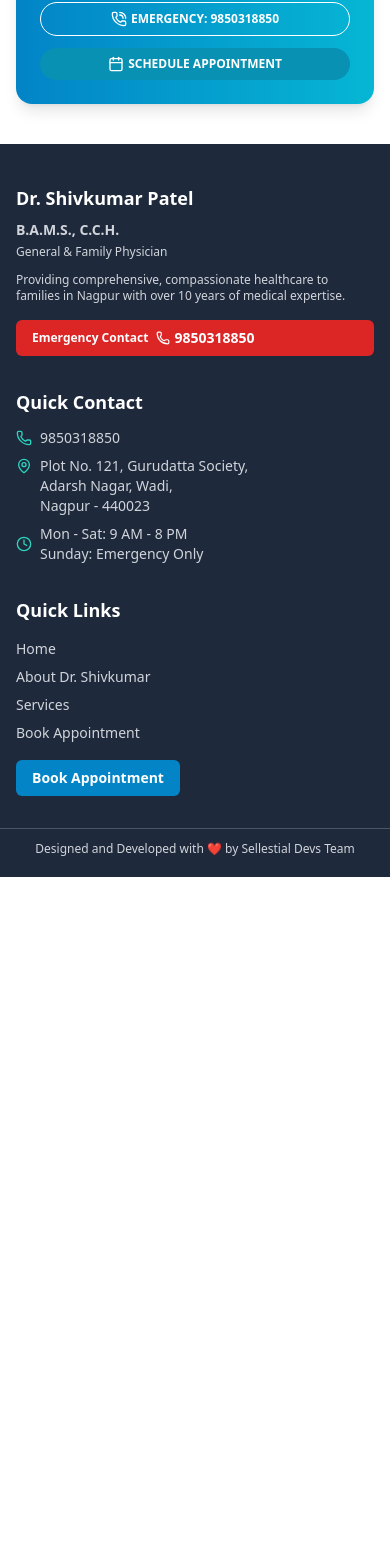
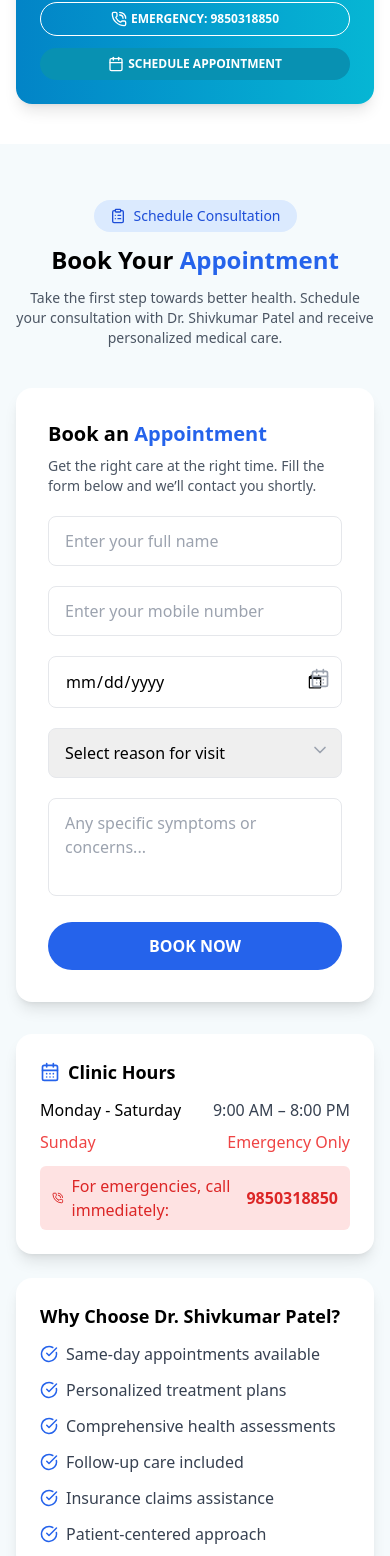
Before and after one commit to Rishi9822/Dr.Shiv_Clinic, a React (Vite) app in the folder Client/: page / in a window 390 px wide. Shown: the part 5426-6982 px from the top of the page. Before the commit the page ends 6303 px from the top, so only its background shows below. Built offline with nearby package versions, Linux system fonts and the light colour scheme.

Commit message:
Book appointment added

```diff
--- a/Client/package.json
+++ b/Client/package.json
@@ -14,7 +14,8 @@
     "lucide-react": "^0.536.0",
     "react": "^19.1.0",
     "react-countup": "^6.5.3",
-    "react-dom": "^19.1.0"
+    "react-dom": "^19.1.0",
+    "react-hook-form": "^7.62.0"
   },
   "devDependencies": {
     "@eslint/js": "^9.30.1",
--- a/Client/src/App.jsx
+++ b/Client/src/App.jsx
@@ -8,6 +8,7 @@ import CallToAction from './components/CallToAction';
 import AboutSection from './components/AboutSection';
 import MedicalAssistanceCTA from './components/MedicalAssistanceCTA';
 import QualityCareSection from './components/QualityCareSection';
+import BookAppointmentSection from './components/BookAppointmentSection';
 
 function App() {
   return (
@@ -20,6 +21,7 @@ function App() {
       <AboutSection />
 <QualityCareSection />
       <MedicalAssistanceCTA />
+      <BookAppointmentSection />
 
 
 
--- /dev/null
+++ b/Client/src/components/BookAppointmentSection.jsx
@@ -0,0 +1,171 @@
+import React from 'react';
+import { useForm } from 'react-hook-form';
+import { CalendarDays, PhoneCall, ChevronDown, ClipboardList, CheckCircle } from 'lucide-react';
+
+const BookAppointmentSection = () => {
+  const {
+    register,
+    handleSubmit,
+    formState: { errors }
+  } = useForm();
+
+  const today = new Date().toISOString().split('T')[0]; // YYYY-MM-DD
+
+  const onSubmit = (data) => {
+    console.log('Form submitted:', data);
+    // Here, you can handle API or logic
+  };
+
+  return (
+    <section className="py-14 md:py-20 bg-[#f5fafc]">
+      <div className="max-w-7xl mx-auto px-4">
+
+        {/* Top heading */}
+        <div className="text-center mb-10">
+          <button className="inline-flex items-center gap-2 bg-blue-100 text-blue-700 px-4 py-1.5 rounded-full text-sm mb-3 hover:bg-blue-200 transition">
+            <ClipboardList size={16} /> Schedule Consultation
+          </button>
+          <h2 className="text-2xl md:text-4xl font-bold mb-3">
+            Book Your <span className="text-blue-600">Appointment</span>
+          </h2>
+          <p className="text-gray-600 text-sm md:text-base max-w-2xl mx-auto">
+            Take the first step towards better health. Schedule your consultation with Dr. Shivkumar Patel and receive personalized medical care.
+          </p>
+        </div>
+
+        {/* Main content */}
+        <div className="grid grid-cols-1 md:grid-cols-3 gap-8">
+
+          {/* Booking form - visually larger */}
+          <div className="bg-white rounded-2xl shadow-lg p-8 md:col-span-1 hover:shadow-xl transition duration-300">
+            <h3 className="font-semibold text-xl md:text-2xl mb-2">
+              Book an <span className="text-blue-600">Appointment</span>
+            </h3>
+            <p className="text-gray-600 text-sm md:text-base mb-5">
+              Get the right care at the right time. Fill the form below and we’ll contact you shortly.
+            </p>
+            <form onSubmit={handleSubmit(onSubmit)} className="space-y-5">
+
+              {/* Full Name */}
+              <div>
+                <input
+                  type="text"
+                  placeholder="Enter your full name"
+                  {...register('name', { required: true, minLength: 2 })}
+                  className="w-full border rounded-lg px-4 py-3 text-base focus:ring-2 focus:ring-blue-500 outline-none transition"
+                />
+                {errors.name && (
+                  <p className="text-red-500 text-xs mt-1">Name must be at least 2 characters</p>
+                )}
+              </div>
+
+              {/* Mobile */}
+              <div>
+                <input
+                  type="tel"
+                  placeholder="Enter your mobile number"
+                  {...register('mobile', { required: true, pattern: /^[0-9]{10}$/ })}
+                  className="w-full border rounded-lg px-4 py-3 text-base focus:ring-2 focus:ring-blue-500 outline-none transition"
+                />
+                {errors.mobile && (
+                  <p className="text-red-500 text-xs mt-1">Mobile number must be exactly 10 digits</p>
+                )}
+              </div>
+
+              {/* Date */}
+              <div className="relative">
+                <input
+                  type="date"
+                  min={today}
+                  {...register('date', { required: true })}
+                  className="w-full border rounded-lg px-4 py-3 text-base focus:ring-2 focus:ring-blue-500 outline-none transition"
+                />
+                <CalendarDays size={20} className="absolute right-3 top-3 text-gray-400" />
+                {errors.date && (
+                  <p className="text-red-500 text-xs mt-1">Please select a valid date</p>
+                )}
+              </div>
+
+              {/* Reason */}
+              <div className="relative">
+                <select
+                  {...register('reason', { required: true })}
+                  className="w-full border rounded-lg px-4 py-3 text-base appearance-none focus:ring-2 focus:ring-blue-500 outline-none transition"
+                >
+                  <option value="">Select reason for visit</option>
+                  <option>Consultation</option>
+                  <option>Follow-up</option>
+                  <option>New symptoms</option>
+                </select>
+                <ChevronDown size={20} className="absolute right-3 top-3 text-gray-400" />
+                {errors.reason && (
+                  <p className="text-red-500 text-xs mt-1">Please select a reason</p>
+                )}
+              </div>
+
+              {/* Notes */}
+              <textarea
+                rows="3"
+                placeholder="Any specific symptoms or concerns..."
+                {...register('notes')}
+                className="w-full border rounded-lg px-4 py-3 text-base focus:ring-2 focus:ring-blue-500 outline-none transition resize-none"
+              ></textarea>
+
+              <button
+                type="submit"
+                className="w-full bg-blue-600 hover:bg-blue-700 text-white rounded-full py-3 font-semibold text-base transition transform hover:scale-105"
+              >
+                BOOK NOW
+              </button>
+            </form>
+          </div>
+
+          {/* Clinic hours & Why choose */}
+          <div className="md:col-span-2 flex flex-col gap-6">
+
+            {/* Clinic Hours */}
+            <div className="bg-white rounded-2xl shadow-lg p-6 hover:shadow-xl transition duration-300">
+              <h3 className="font-semibold text-lg md:text-xl mb-3 flex items-center gap-2">
+                <CalendarDays size={20} className="text-blue-600" /> Clinic Hours
+              </h3>
+              <div className="flex justify-between text-base mb-2">
+                <span>Monday - Saturday</span>
+                <span className="font-medium text-gray-700">9:00 AM – 8:00 PM</span>
+              </div>
+              <div className="flex justify-between text-base text-red-500 font-medium mb-3">
+                <span>Sunday</span>
+                <span>Emergency Only</span>
+              </div>
+              <div className="bg-red-100 text-red-600 rounded-md text-base px-3 py-2 flex items-center gap-2">
+                <PhoneCall size={18} /> For emergencies, call immediately: <span className="font-semibold">9850318850</span>
+              </div>
+            </div>
+
+            {/* Why choose */}
+            <div className="bg-white rounded-2xl shadow-lg p-6 hover:shadow-xl transition duration-300">
+              <h3 className="font-semibold text-lg md:text-xl mb-3">Why Choose Dr. Shivkumar Patel?</h3>
+              <ul className="space-y-3 text-gray-700">
+                {[
+                  "Same-day appointments available",
+                  "Personalized treatment plans",
+                  "Comprehensive health assessments",
+                  "Follow-up care included",
+                  "Insurance claims assistance",
+                  "Patient-centered approach"
+                ].map((item, idx) => (
+                  <li key={idx} className="flex items-center gap-2">
+                    <CheckCircle className="text-blue-600 " size={18} />
+                    <span className="text-base">{item}</span>
+                  </li>
+                ))}
+              </ul>
+            </div>
+
+          </div>
+        </div>
+      </div>
+    </section>
+  );
+};
+
+export default BookAppointmentSection;
--- a/Client/tailwind.config.js
+++ b/Client/tailwind.config.js
@@ -3,18 +3,18 @@ export default {
     "./index.html",
     "./src/**/*.{js,ts,jsx,tsx}",
   ],
-  theme: {
+   theme: {
     extend: {
       keyframes: {
-        slideDown: {
-          '0%': { opacity: 0, transform: 'translateY(-10px)' },
+        fadeUp: {
+          '0%': { opacity: 0, transform: 'translateY(20px)' },
           '100%': { opacity: 1, transform: 'translateY(0)' },
         },
       },
       animation: {
-        slideDown: 'slideDown 0.3s ease-out',
+        fadeUp: 'fadeUp 0.8s ease-out',
       },
     },
   },
   plugins: [],
-}
+};
```
Also changed, not shown: 1 other file (tests, documents, lock files or other folders).
